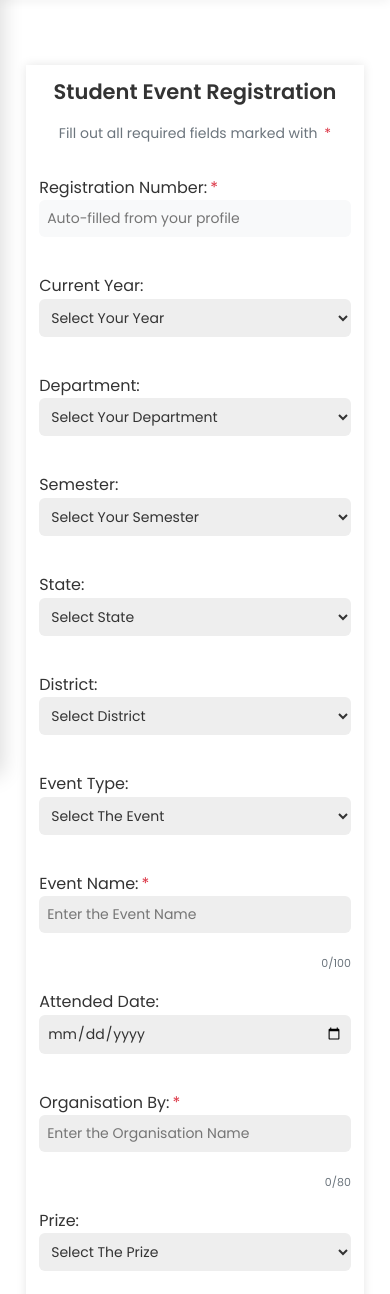
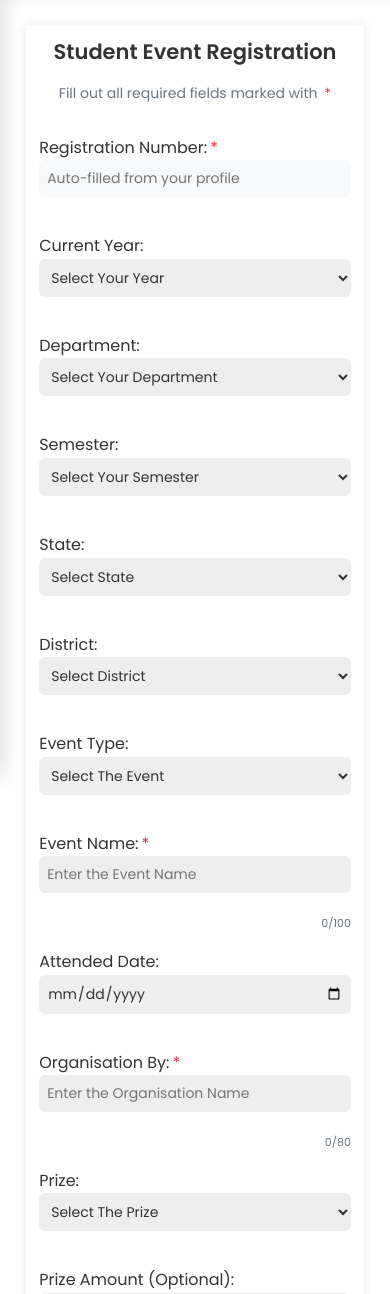
Before and after one commit to Mohimran85/login, a PHP site: page /student/student_register.php in a window 390 px wide. Shown: the part 69-1363 px from the top of the page. Run offline with PHP 8.4, Linux system fonts and the light colour scheme; the visitor is signed in with stand-in values (Sample User, id 1); data that the repository does not hold is empty.

Commit message:
modified:   student/student_participations.php 	modified:   student/student_register.php 	modified:   student/styles.css 	modified:   student/student_dashboard.css 	modified:   student/student_participations.php 	modified:   student/student_register.php

```diff
--- a/student/student_participations.php
+++ b/student/student_participations.php
@@ -447,7 +447,7 @@
         </div>
 
         <!-- Sidebar -->
-        <aside class="sidebar" id="sidebar">
+        <aside class="sidebar" id="sidebar" >
             <div class="sidebar-header">
                 <div class="sidebar-title">Student Portal</div>
                 <div class="close-sidebar">
@@ -462,7 +462,7 @@
 
             <nav>
                 <ul class="nav-menu">
-                    <li class="nav-item">
+                    <li class="nav-item" >
                         <a href="index.php" class="nav-link">
                             <span class="material-symbols-outlined">dashboard</span>
                             Dashboard
--- a/student/student_register.php
+++ b/student/student_register.php
@@ -165,7 +165,7 @@
   <title>Student Event Registration</title>
   <link rel="stylesheet" href="styles.css">
   <link rel="stylesheet" href="student_dashboard.css"/>
-  <link rel="stylesheet" href="student_reg.css"/>
+
   <!-- google icons -->
   <link
     href="https://fonts.googleapis.com/css2?family=Material+Symbols+Outlined"
--- a/student/styles.css
+++ b/student/styles.css
@@ -234,7 +234,7 @@ body, html {
         border-radius: 0;
     }
     .wrapper, .main, .registration-main {
-        margin-top: 20px;
+
         min-height: auto;
         padding: 0 6px;
     }
```
